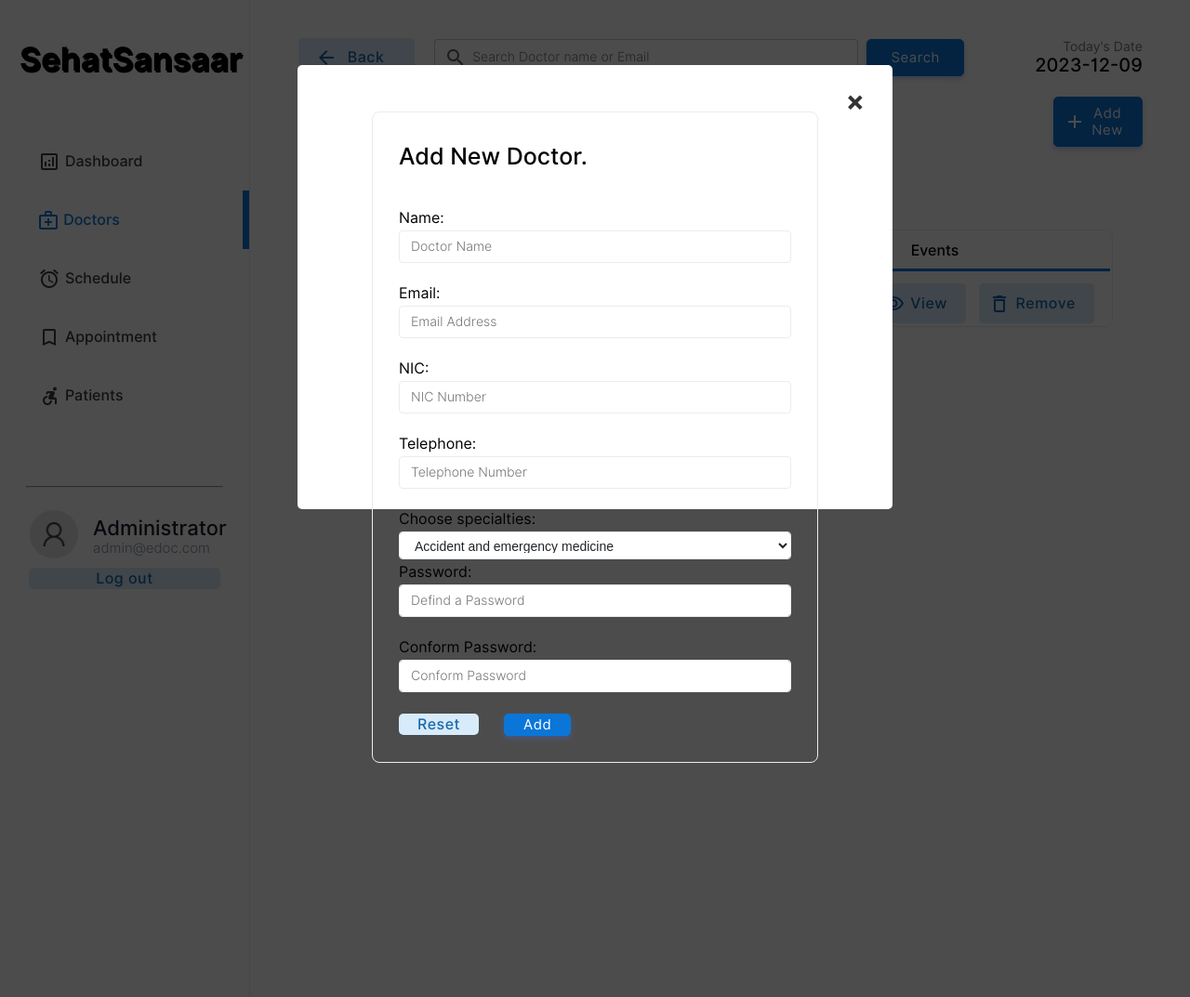
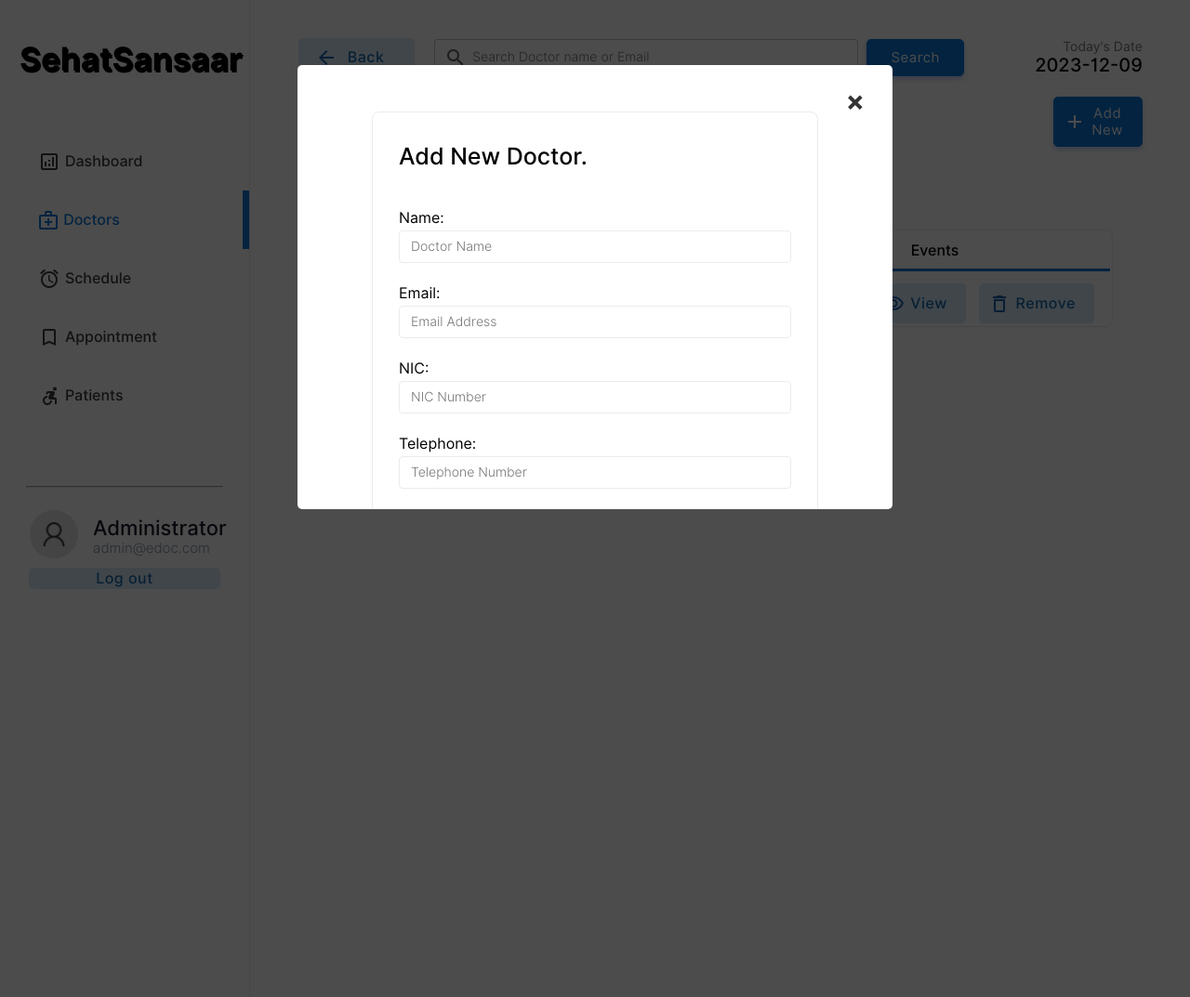
Before and after one commit to Sehat-Sansar/main-site, a PHP site: the page made by admin/doctors.php in a window 1280 px wide. Shown: the whole page at 93% size. Run offline with PHP 8.4, Linux system fonts and the light colour scheme; a user stored in the database is signed in; data comes from the database, SQL or seed files in the repository.

Commit message:
Doctor page -- add new pop up setting

```diff
--- a/admin/doctors.php
+++ b/admin/doctors.php
@@ -421,7 +421,7 @@
                 if($error_1!='4'){
                 echo '
             <div id="popup1" class="overlay">
-                    <div class="popup">
+                    <div class="popup" style="overflow-y:scroll;">
                     <center>
 
                         <a class="close" href="doctors.php">&times;</a>
```
